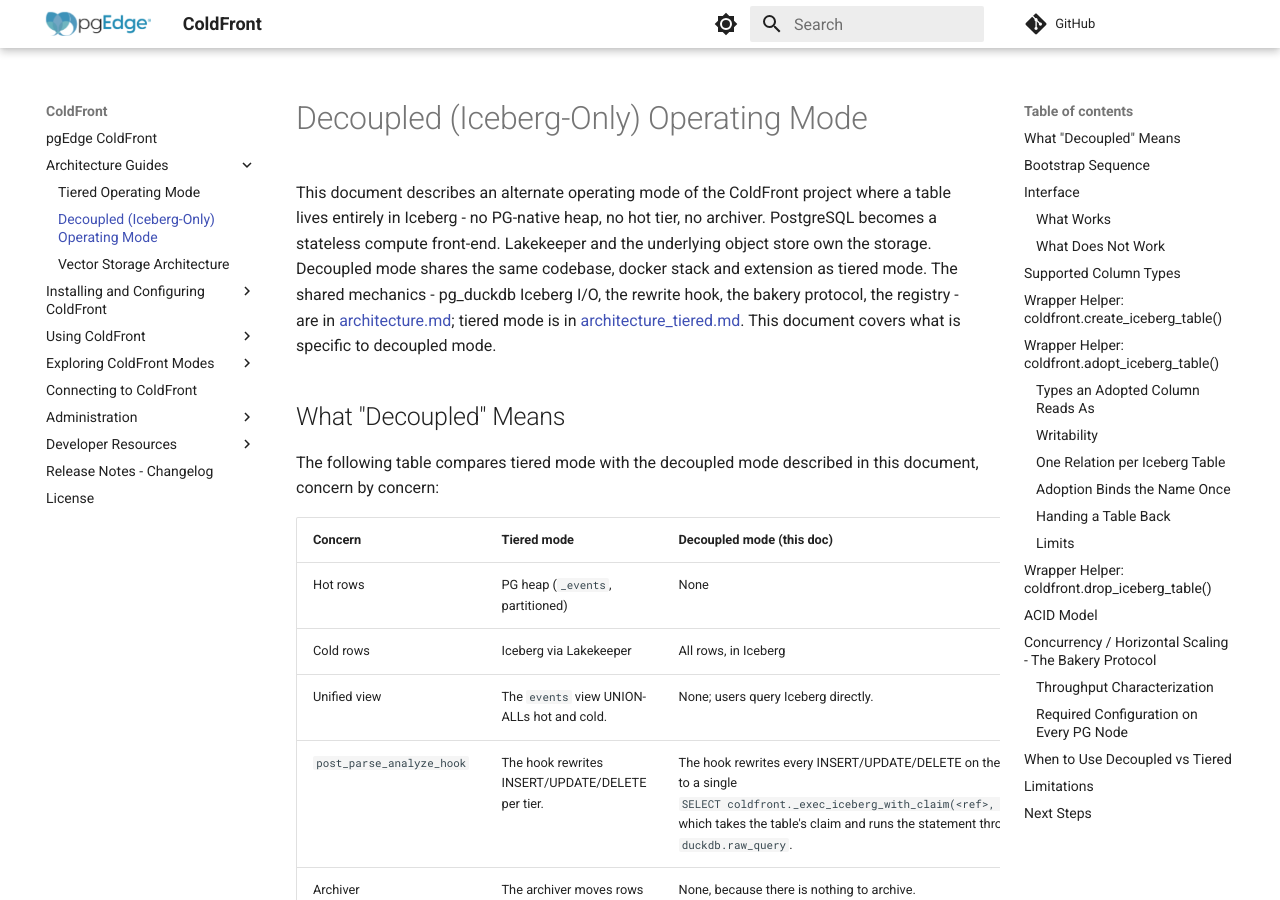
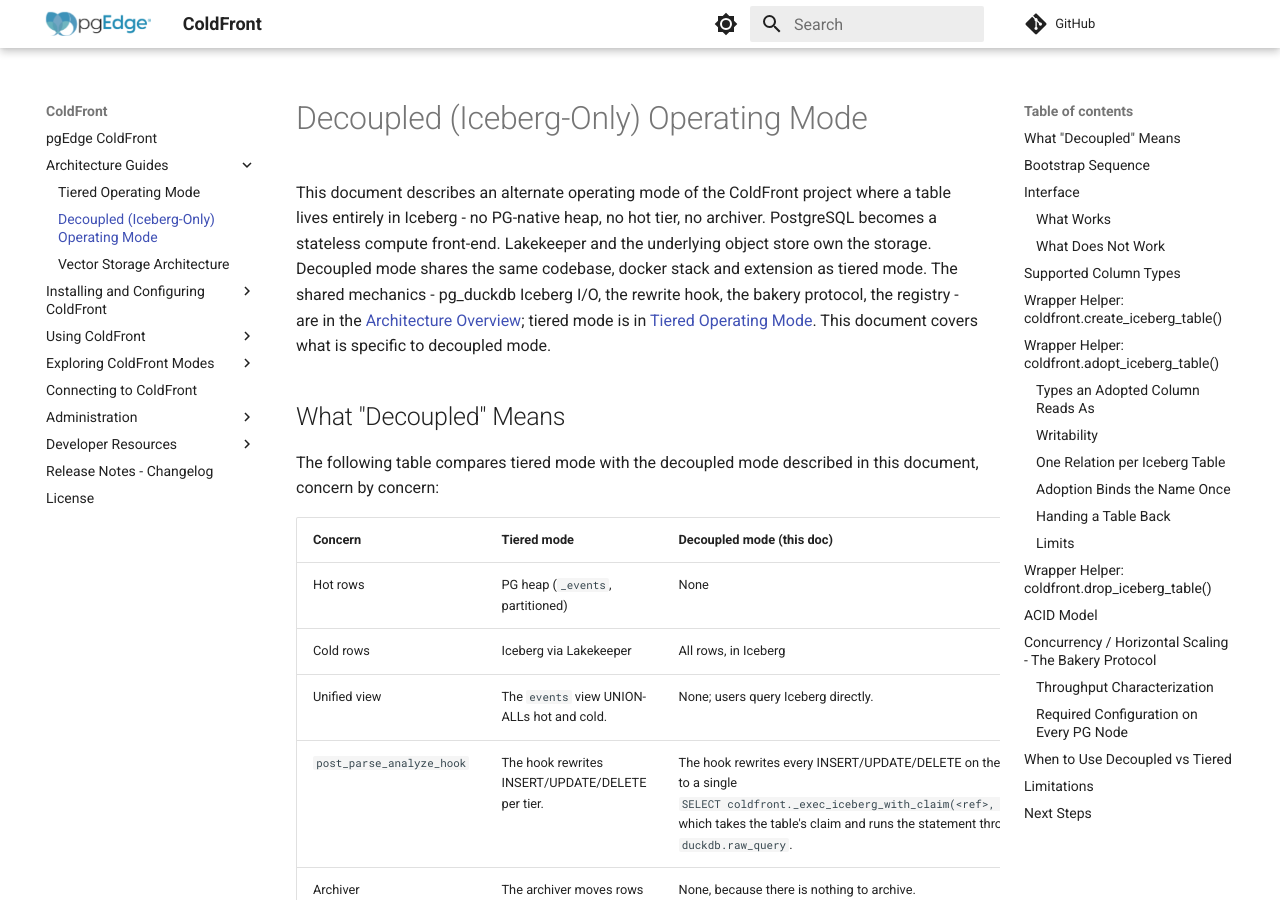
Before and after one commit to pgEdge/coldfront, an MkDocs documentation site: the page built from docs/architecture_decoupled.md, in a window 1280 px wide and 900 px high. Built offline with MkDocs 1.6.1 and Material for MkDocs 9.7.7, drawn with Linux system fonts in a browser that asks for light colours; comment, search, counter and statistics services are not loaded; some of the changed text lies outside the part shown.

Commit message:
docs: replace stale usage.md and architecture.md references

```diff
--- a/docs/architecture_decoupled.md
+++ b/docs/architecture_decoupled.md
@@ -6,9 +6,9 @@ archiver. PostgreSQL becomes a stateless compute front-end. Lakekeeper and the
 underlying object store own the storage. Decoupled mode shares the same
 codebase, docker stack and extension as tiered mode. The shared mechanics -
 pg_duckdb Iceberg I/O, the rewrite hook, the bakery protocol, the registry -
-are in [architecture.md](architecture_guides/index.md); tiered mode is in
-[architecture_tiered.md](architecture_tiered.md). This document covers what is
-specific to decoupled mode.
+are in the [Architecture Overview](architecture_guides/index.md); tiered mode
+is in [Tiered Operating Mode](architecture_tiered.md). This document covers
+what is specific to decoupled mode.
 
 ## What "Decoupled" Means
 
@@ -522,8 +522,9 @@ Three properties are worth knowing:
 
 ## ACID Model
 
-(This section summarizes material from [architecture.md](architecture_guides/index.md)
-§Concurrency and §Known Limitations applied to the decoupled scenario.)
+(This section summarizes material from the
+[Architecture Overview](architecture_guides/index.md) §Concurrency and §Known
+Limitations applied to the decoupled scenario.)
 
 The following table shows the status of each ACID property in decoupled mode:
 
@@ -705,9 +706,9 @@ pointing at the same Lakekeeper endpoint and S3 bucket:
     `spock.feedback_frequency` messages, and in answer to the walsender's
     keepalive, which on an idle link comes every `wal_sender_timeout/2`, so
     the claim refuses to run unless `wal_sender_timeout` is positive and
-    below twice the window; usage.md gives the default and the rule. An
-    *alive*
-    peer that has not acked is either deferring (R-A's defer rule, legitimate)
+    below twice the window;
+    [Timeouts](distributed_setup.md#timeouts) gives the default and the
+    rule. An *alive* peer that has not acked is either deferring (R-A's defer rule, legitimate)
     or about to ack - either way, waiting is correct. A same-node claim is
     released by the C XactCallback in
     [extension/coldfront/src/coldfront.c](https://github.com/pgEdge/ColdFront/blob/main/extension/coldfront/src/coldfront.c)
```
Also changed, not shown: other parts of docs/architecture_decoupled.md (+1 -1 lines), README.md (+10 -4 lines), docs/architecture_tiered.md (+4 -3 lines), docs/configuration.md (+1 -1 lines), docs/object_store.md (+4 -1 lines).
